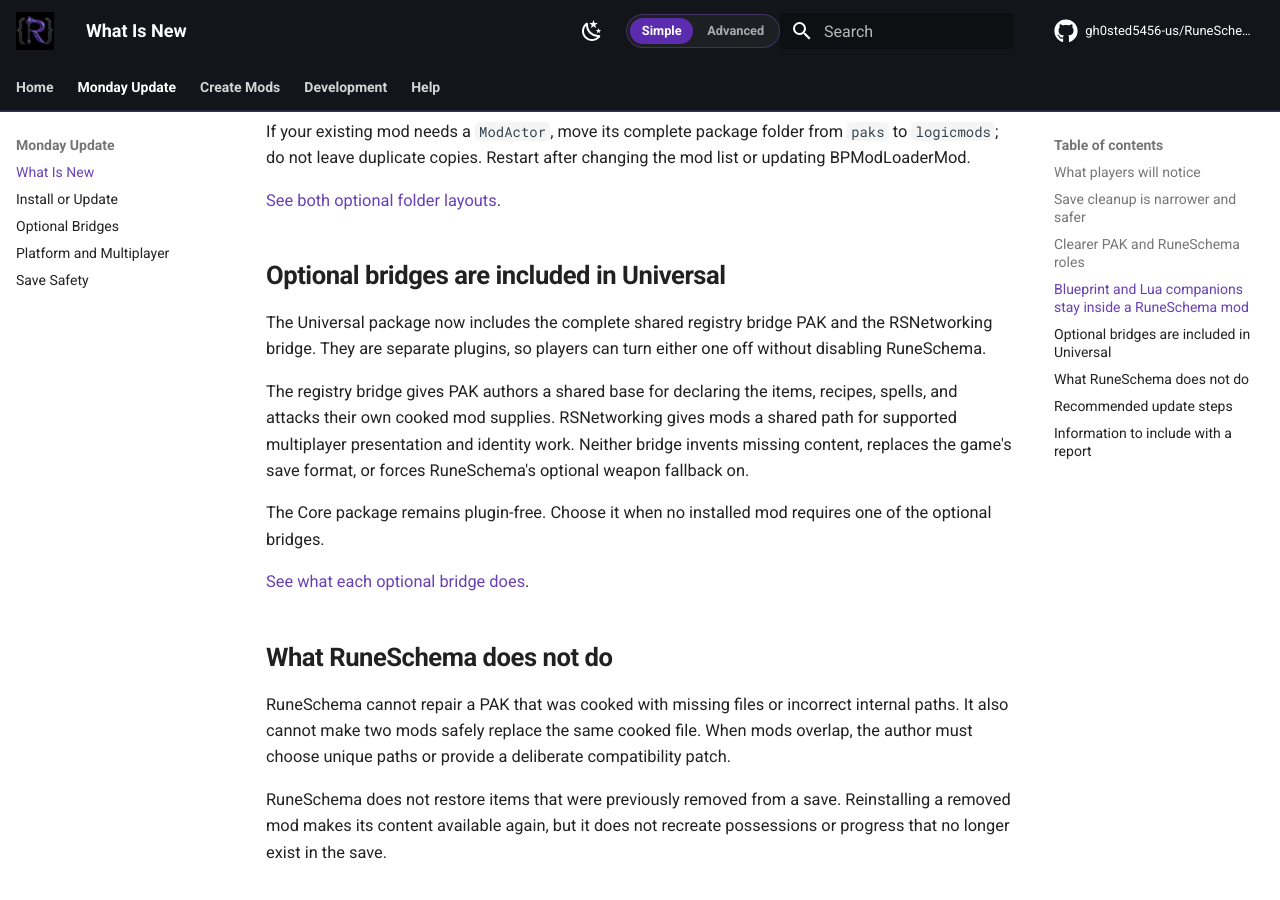
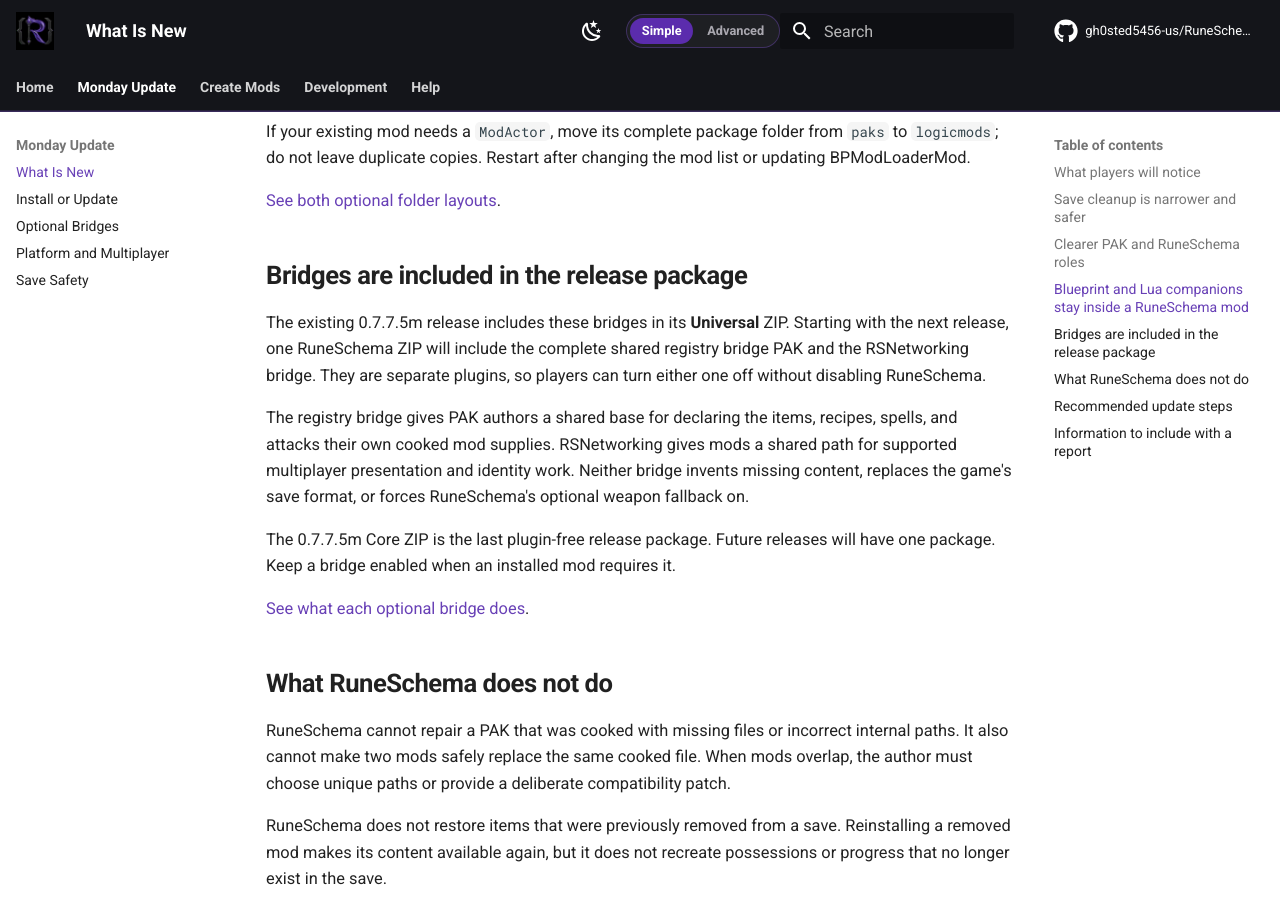
Before and after one commit to gh0sted5456-us/RuneSchema, an MkDocs documentation site: the page built from docs/CURRENT-RELEASE.md, in a window 1280 px wide and 900 px high, scrolled down 2284 px. Built offline with MkDocs 1.6.1 and Material for MkDocs 9.7.7, drawn with Linux system fonts in a browser that asks for light colours; comment, search, counter and statistics services are not loaded.

Commit message:
Consolidating to one release package for clarity.

```diff
--- a/docs/CURRENT-RELEASE.md
+++ b/docs/CURRENT-RELEASE.md
@@ -93,11 +93,12 @@ the mod list or updating BPModLoaderMod.
 
 [See both optional folder layouts](PSEUDO-LOADERS.md).
 
-## Optional bridges are included in Universal
+## Bridges are included in the release package
 
-The Universal package now includes the complete shared registry bridge PAK and
-the RSNetworking bridge. They are separate plugins, so players can turn either
-one off without disabling RuneSchema.
+The existing 0.7.7.5m release includes these bridges in its **Universal** ZIP.
+Starting with the next release, one RuneSchema ZIP will include the complete
+shared registry bridge PAK and the RSNetworking bridge. They are separate
+plugins, so players can turn either one off without disabling RuneSchema.
 
 The registry bridge gives PAK authors a shared base for declaring the items,
 recipes, spells, and attacks their own cooked mod supplies. RSNetworking gives
@@ -105,8 +106,8 @@ mods a shared path for supported multiplayer presentation and identity work.
 Neither bridge invents missing content, replaces the game's save format, or
 forces RuneSchema's optional weapon fallback on.
 
-The Core package remains plugin-free. Choose it when no installed mod requires
-one of the optional bridges.
+The 0.7.7.5m Core ZIP is the last plugin-free release package. Future releases
+will have one package. Keep a bridge enabled when an installed mod requires it.
 
 [See what each optional bridge does](OPTIONAL-BRIDGES.md).
 
--- a/docs/PRESENTATION-TRANSPORT.md
+++ b/docs/PRESENTATION-TRANSPORT.md
@@ -71,4 +71,4 @@ RuneSchema does not select individual PAKs by client/server role. Ship one downl
 - Audio, visuals, and the consumer component go only to the client package.
 - The dedicated-server package must have no hard imports of client presentation assets.
 
-The RuneSchema Universal package supplies the cooked presentation bridge. Custom consumers must be cooked with Unreal Engine 5.6.1. The RuneSchema build verifies the adapter source contract and confirms that the presentation bridge asset exists in the shipped networking PAK.
+The RuneSchema release package supplies the cooked presentation bridge. Custom consumers must be cooked with Unreal Engine 5.6.1. The RuneSchema build verifies the adapter source contract and confirms that the presentation bridge asset exists in the shipped networking PAK.
```
Also changed, not shown: README.md (+5 -5 lines), docs/INSTALLATION.md (+7 -6 lines), docs/OPTIONAL-BRIDGES.md (+8 -6 lines), docs/SHARED-REGISTRY-BRIDGE-PAK.md (+3 -4 lines), docs/development/DEVELOPER-GUIDE.md (+3 -4 lines), 4 other files.
